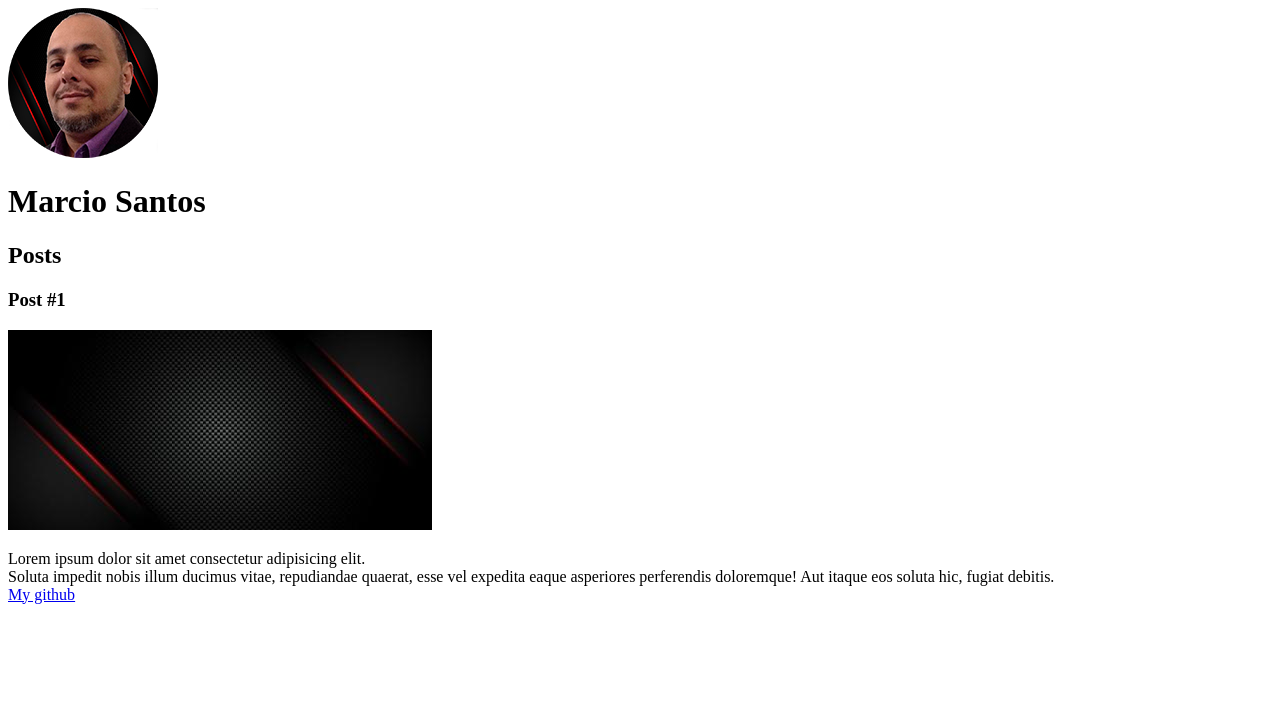
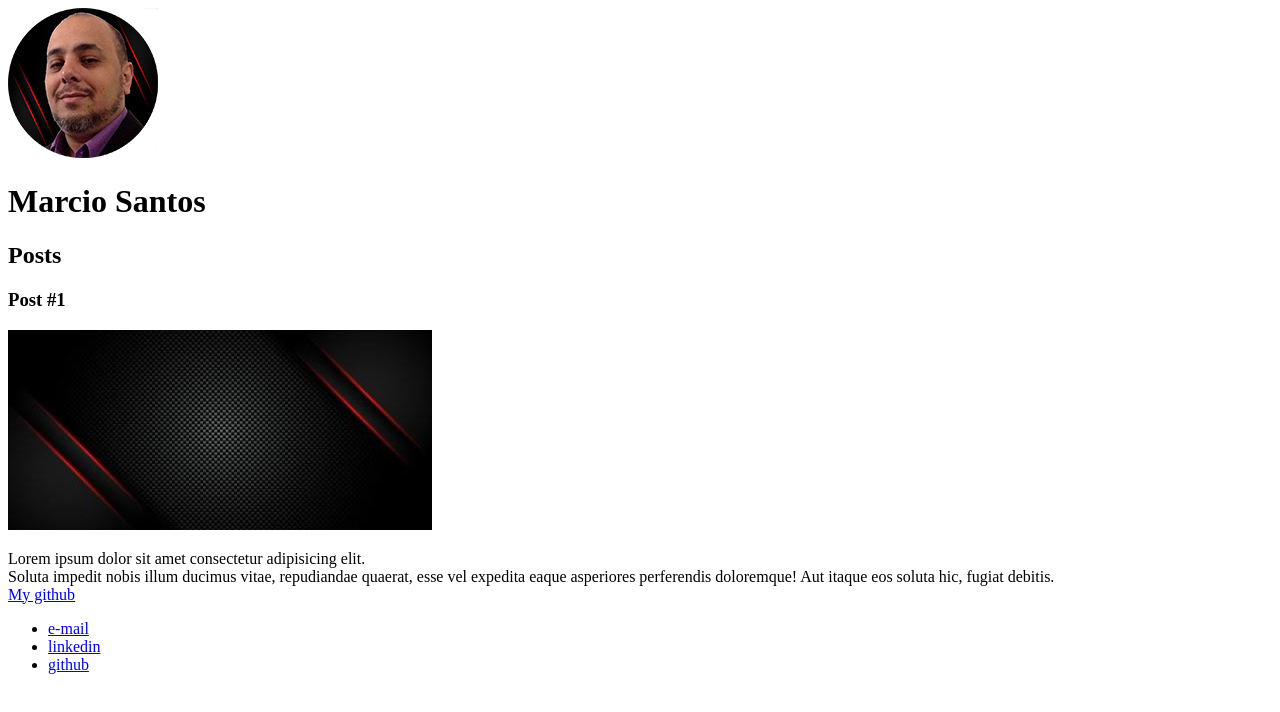
Before and after one commit to Marciobroficial/DIGITAL-INNOVATION-ONE, a plain HTML site: page HTML5 & CSS3/index.html in a window 1280 px wide. Drawn offline with Linux system fonts and the light colour scheme.

Commit message:
Dio_html

```diff
--- a/HTML5 & CSS3/index.html
+++ b/HTML5 & CSS3/index.html
@@ -24,6 +24,17 @@
             </header>
         </article>
     </section>
-    <footer></footer>
+    <footer>
+        <ul>
+            <li>
+                <a href="mailto:marciobroficial@gmail.com">e-mail</a>
+
+            </li>
+            <li>
+                <a href="https://www.linkedin.com/in/marciobroficial/"target="_blank">linkedin</a>
+            </li>
+            <li><a href="https://github.com/Marciobroficial"target="_blank">github</a></li>
+        </ul>
+    </footer>
 </body>
 </html>
```
